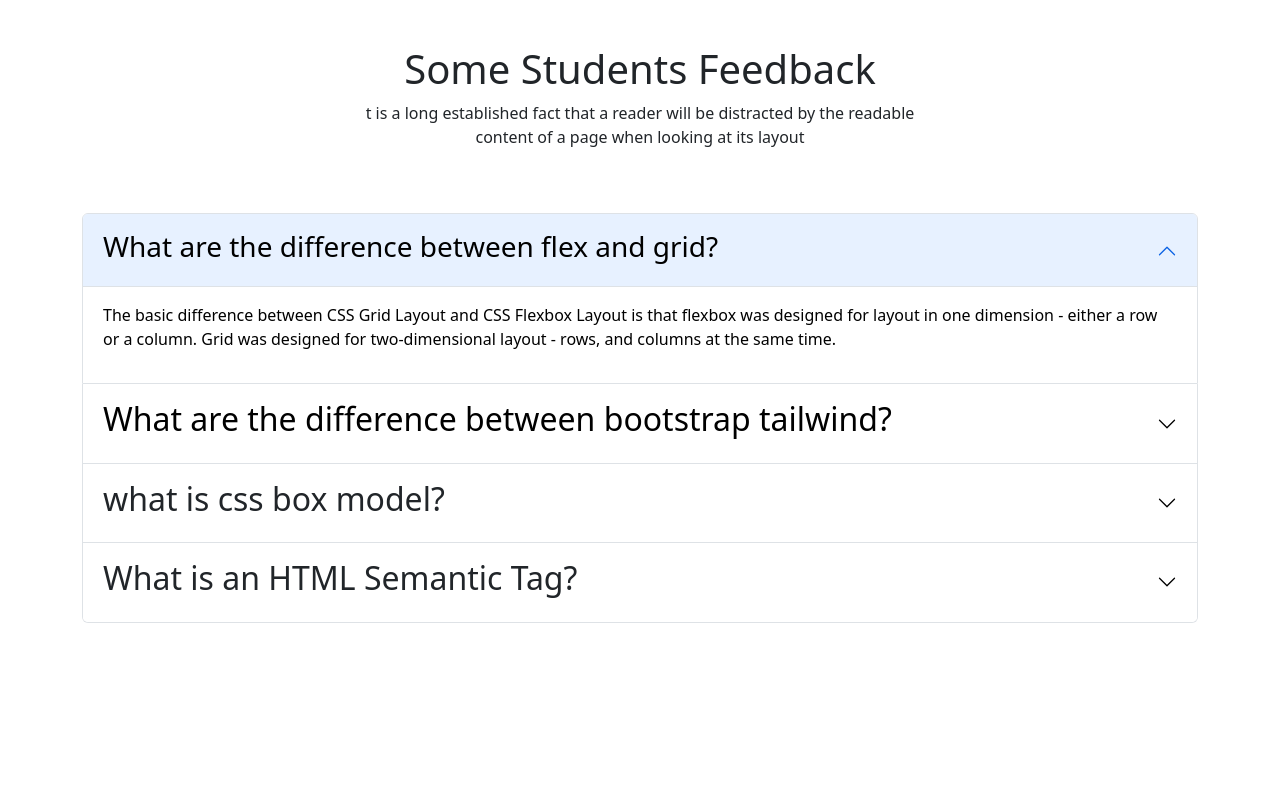
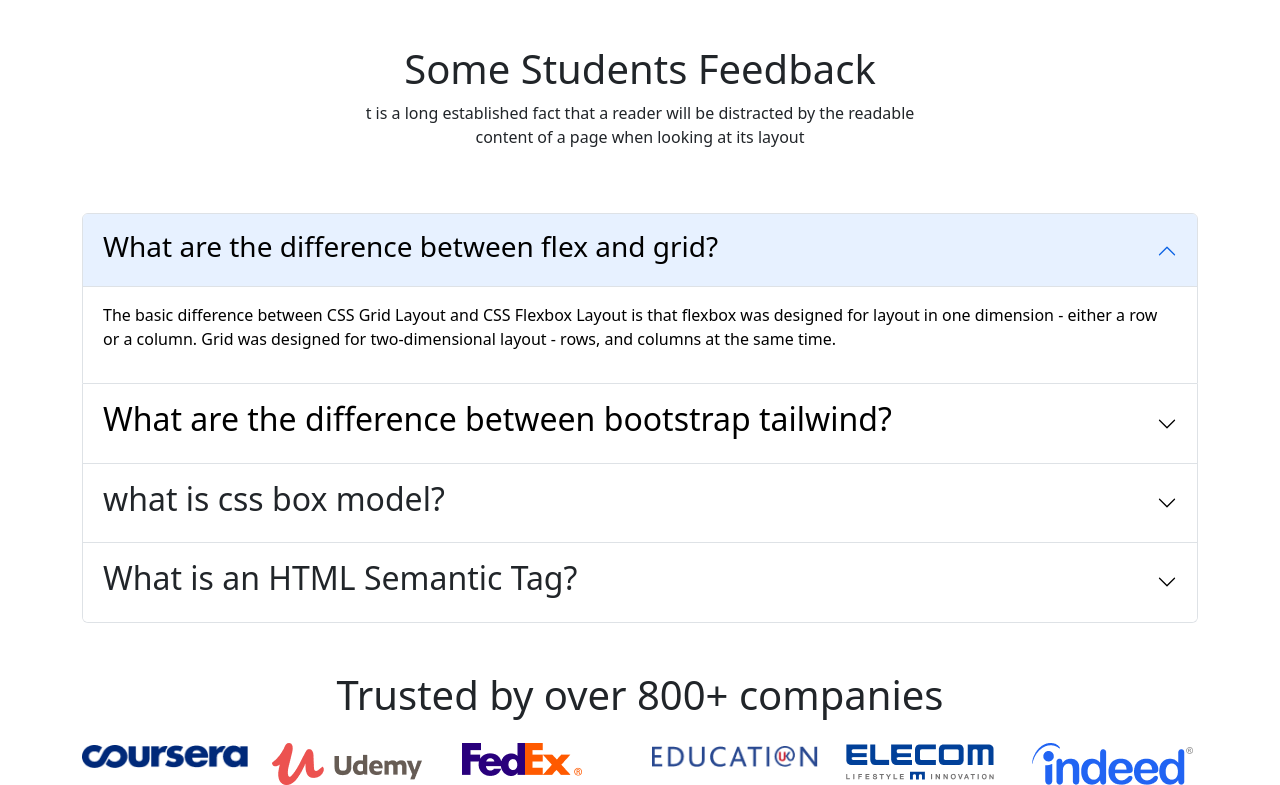
Before and after one commit to muhib95/udemy, a plain HTML site: page index.html in a window 1280 px wide. Shown: the part 3344-4129 px from the top of the page. Before the commit the page ends 4015 px from the top, so only its background shows below. Drawn offline with nearby package versions, Linux system fonts and the light colour scheme.

Commit message:
add truested companies

```diff
--- a/index.html
+++ b/index.html
@@ -484,6 +484,27 @@
       </div>
     </div>
   </section>
+  <!-- Truested companies part here... -->
+  <section class="d-none d-lg-block">
+  <section class=" m-auto mt-5 mb-3">
+    <div class="d-flex flex-column align-items-center">
+      <h1 class="text-center">Trusted by over 800+ companies</h1>
+
+    </div>
+
+  </section>
+
+    <div class="row">
+      <div class="col-lg-2"><img class="img-fluid" src="images/company/company-1.png" alt=""></div>
+      <div class="col-lg-2"><img class="img-fluid"  src="images/company/company-2.png" alt=""></div>
+      <div class="col-lg-2"><img class="img-fluid"  src="images/company/company-3.png" alt=""></div>
+      <div class="col-lg-2"><img class="img-fluid"  src="images/company/company-4.png" alt=""></div>
+      <div class="col-lg-2"><img class="img-fluid"  src="images/company/company-5.png" alt=""></div>
+      <div class="col-lg-2"><img class="img-fluid"  src="images/company/company-6.png" alt=""></div>
+
+
+    </div>
+  </section>
 
 
 
```
